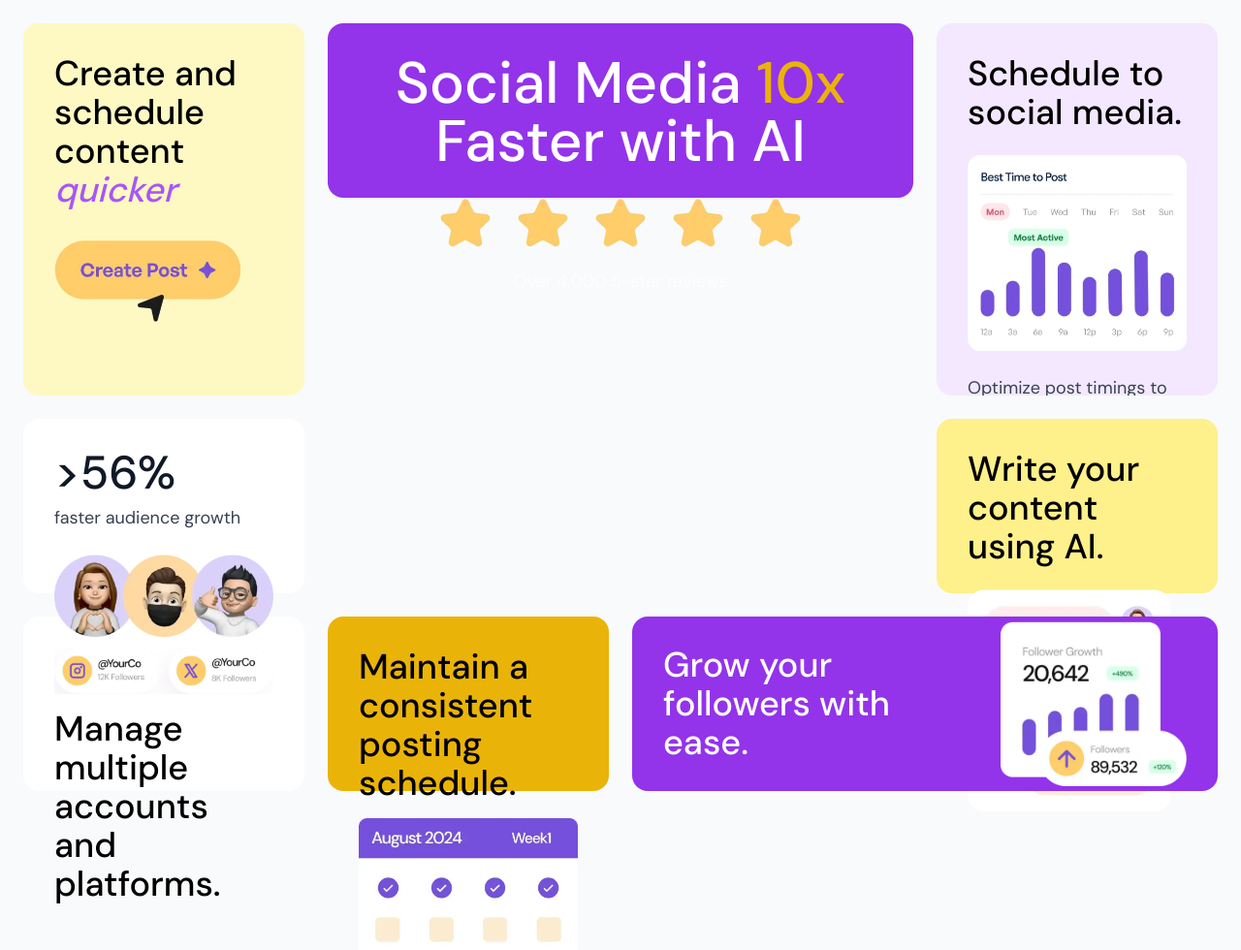
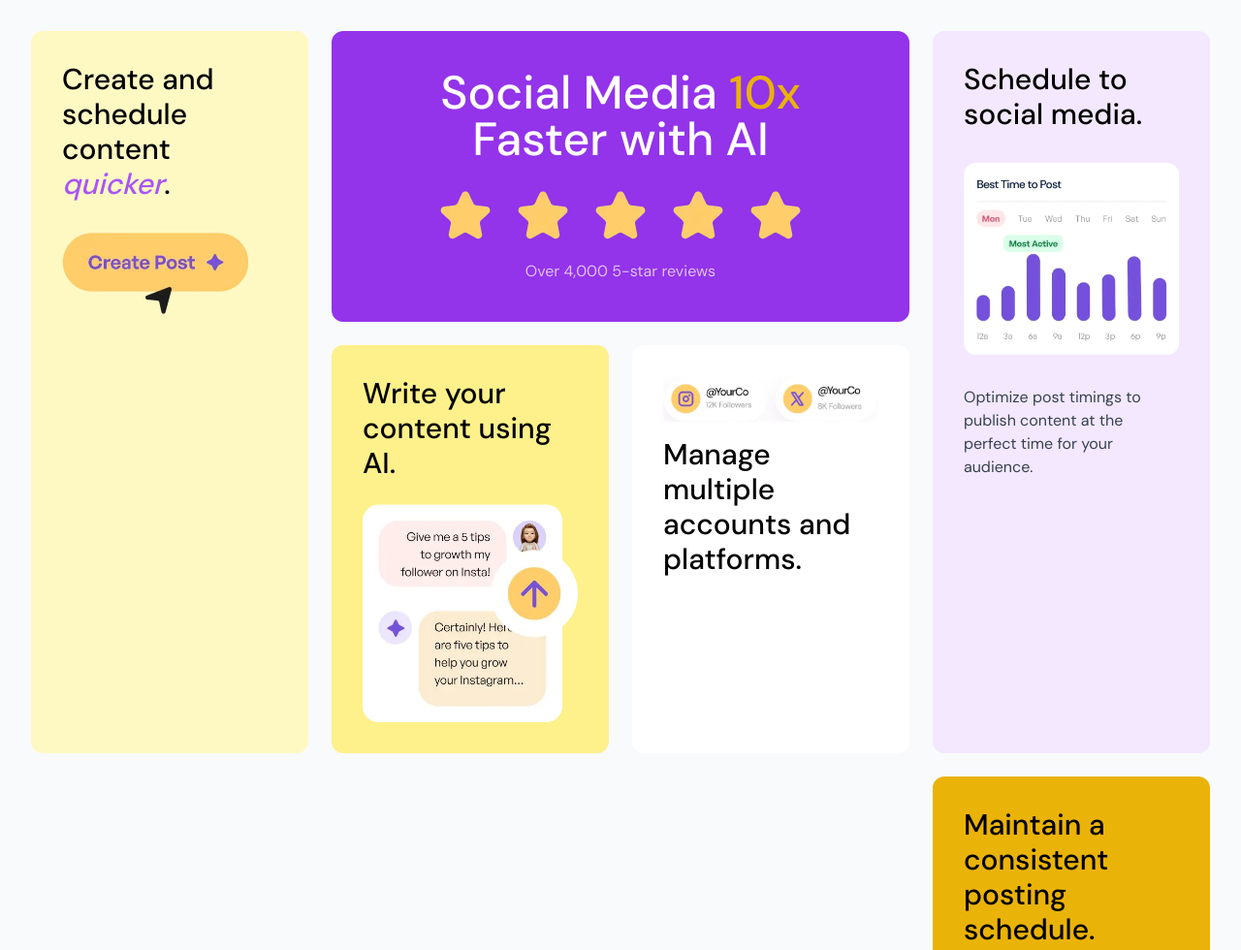
Before and after one commit to Randyblazedev/bento-grid, a plain HTML site: page index.html in a window 1280 px wide. Shown: the top 980 px of the page at 97% size. Drawn offline with nearby package versions, Linux system fonts and the light colour scheme.

Commit message:
fix: rebuilt bento grid with exact grid positions matching design reference

```diff
--- a/index.html
+++ b/index.html
@@ -3,86 +3,76 @@
 <head>
   <meta charset="UTF-8">
   <meta name="viewport" content="width=device-width, initial-scale=1.0">
-  <link rel="icon" type="image/png" sizes="32x32" href="./assets/images/favicon-32x32.png">
   <script src="https://cdn.tailwindcss.com"></script>
   <link rel="preconnect" href="https://fonts.googleapis.com">
   <link rel="preconnect" href="https://fonts.gstatic.com" crossorigin>
   <link href="https://fonts.googleapis.com/css2?family=DM+Sans:wght@400;500&display=swap" rel="stylesheet">
   <title>Bento Grid</title>
   <style>
-    * { box-sizing: border-box; }
     body { font-family: 'DM Sans', sans-serif; }
-    .grid-box { box-sizing: border-box; }
+    .bento { display: grid; grid-template-columns: 1fr; gap: 1.5rem; }
     @media (min-width: 1024px) {
       .bento {
-        display: grid;
         grid-template-columns: repeat(4, 1fr);
-        grid-auto-rows: 180px;
-        gap: 1.5rem;
+        grid-template-rows: auto auto auto;
       }
-      .bento > :nth-child(1) { grid-row: span 2; }
-      .bento > :nth-child(2) { grid-column: span 2; }
-      .bento > :nth-child(3) { grid-row: span 2; }
-      .bento > :nth-child(4) { grid-column: 4; }
-      .bento > :nth-child(7) { grid-column: span 2; display: flex; align-items: center; gap: 1.5rem; }
-      .bento > :nth-child(8) { grid-row: 3; }
+      .bento > :nth-child(1) { grid-column: 1; grid-row: 1 / 3; }
+      .bento > :nth-child(2) { grid-column: 2 / 4; }
+      .bento > :nth-child(3) { grid-column: 4; grid-row: 1 / 3; }
+      .bento > :nth-child(4) { grid-column: 2; }
+      .bento > :nth-child(5) { grid-column: 3; }
+      .bento > :nth-child(6) { grid-column: 4; }
+      .bento > :nth-child(7) { grid-column: 1 / 3; }
+      .bento > :nth-child(8) { grid-column: 3 / 5; }
     }
   </style>
 </head>
-<body class="bg-gray-50 min-h-screen flex items-center justify-center p-6">
-  <div class="max-w-7xl mx-auto">
-    <div class="bento space-y-4 lg:space-y-0">
-      <!-- 1. Create with AI -->
-      <div class="p-6 lg:p-8 rounded-2xl bg-yellow-100 text-left">
-        <h2 class="text-3xl lg:text-4xl font-medium leading-tight">Create and schedule content <span class="text-purple-500 italic font-medium">quicker</span></h2>
-        <img src="./assets/images/illustration-create-post.webp" class="w-48 mt-8" alt="create post">
+<body class="bg-gray-50 min-h-screen flex items-center justify-center p-4 lg:p-8">
+  <div class="max-w-7xl w-full">
+    <div class="bento">
+      <div class="p-6 lg:p-8 rounded-xl bg-yellow-100">
+        <h2 class="text-2xl lg:text-3xl font-medium leading-tight">Create and schedule content <span class="text-purple-500 italic font-medium">quicker</span>.</h2>
+        <img src="./assets/images/illustration-create-post.webp" class="w-36 lg:w-48 mt-8" alt="">
       </div>
 
-      <!-- 2. Social media 10x - PURPLE Large -->
-      <div class="p-6 lg:p-8 rounded-2xl bg-purple-600 text-center text-white">
-        <h2 class="text-5xl lg:text-6xl font-medium leading-tight">Social Media <span class="text-yellow-500">10x</span> Faster with AI</h2>
-        <img src="./assets/images/illustration-five-stars.webp" class="mx-auto mt-6" alt="5 stars">
-        <p class="text-white/80 mt-3 text-lg">Over 4,000 5-star reviews</p>
+      <div class="p-8 lg:p-10 rounded-xl bg-purple-600 text-center text-white">
+        <h2 class="text-4xl lg:text-5xl font-medium leading-tight">Social Media <span class="text-yellow-500">10x</span> <br>Faster with AI</h2>
+        <img src="./assets/images/illustration-five-stars.webp" class="mx-auto mt-6" alt="">
+        <p class="text-white/70 mt-3">Over 4,000 5-star reviews</p>
       </div>
 
-      <!-- 3. Schedule - PURPLE LIGHT -->
-      <div class="p-6 lg:p-8 rounded-2xl bg-purple-100 overflow-hidden">
-        <h2 class="text-3xl lg:text-4xl font-medium leading-tight">Schedule to social media.</h2>
-        <img src="./assets/images/illustration-schedule-posts.webp" class="w-full mt-6" alt="schedule">
-        <p class="text-gray-700 mt-6 text-lg">Optimize post timings to publish content at the perfect time for your audience.</p>
+      <div class="p-6 lg:p-8 rounded-xl bg-purple-100 overflow-hidden">
+        <h2 class="text-2xl lg:text-3xl font-medium leading-tight">Schedule to social media.</h2>
+        <img src="./assets/images/illustration-schedule-posts.webp" class="mt-8 w-full" alt="">
+        <p class="text-gray-700 mt-8">Optimize post timings to publish content at the perfect time for your audience.</p>
       </div>
 
-      <!-- 4. Write content - YELLOW -->
-      <div class="p-6 lg:p-8 rounded-2xl bg-yellow-200">
-        <h2 class="text-3xl lg:text-4xl font-medium leading-tight">Write your content using AI.</h2>
-        <img src="./assets/images/illustration-ai-content.webp" class="w-full mt-6" alt="AI content">
+      <div class="p-6 lg:p-8 rounded-xl bg-yellow-200">
+        <h2 class="text-2xl lg:text-3xl font-medium leading-tight">Write your content using AI.</h2>
+        <img src="./assets/images/illustration-ai-content.webp" class="w-full mt-6" alt="">
       </div>
 
-      <!-- 5. Multiple platforms -->
-      <div class="p-6 lg:p-8 rounded-2xl bg-white">
-        <img src="./assets/images/illustration-multiple-platforms.webp" class="w-full mb-4" alt="platforms">
-        <h2 class="text-3xl lg:text-4xl font-medium leading-tight">Manage multiple accounts and platforms.</h2>
+      <div class="p-6 lg:p-8 rounded-xl bg-white">
+        <img src="./assets/images/illustration-multiple-platforms.webp" class="w-full" alt="">
+        <h2 class="text-2xl lg:text-3xl font-medium leading-tight mt-4">Manage multiple accounts and platforms.</h2>
       </div>
 
-      <!-- 6. Consistent schedule -->
-      <div class="p-6 lg:p-8 rounded-2xl bg-yellow-500">
-        <h2 class="text-3xl lg:text-4xl font-medium leading-tight">Maintain a consistent posting schedule.</h2>
-        <img src="./assets/images/illustration-consistent-schedule.webp" class="w-full mt-4" alt="schedule">
+      <div class="p-6 lg:p-8 rounded-xl bg-yellow-500">
+        <h2 class="text-2xl lg:text-3xl font-medium leading-tight">Maintain a consistent posting schedule.</h2>
+        <img src="./assets/images/illustration-consistent-schedule.webp" class="w-full mt-4" alt="">
       </div>
 
-      <!-- 7. Grow followers - PURPLE Wide -->
-      <div class="p-6 lg:p-8 rounded-2xl bg-purple-600 text-white">
-        <div class="lg:flex lg:items-center lg:gap-8">
-          <h2 class="text-3xl lg:text-4xl font-medium leading-tight lg:max-w-xs">Grow your followers with ease.</h2>
-          <img src="./assets/images/illustration-grow-followers.webp" class="w-48 mx-auto lg:mx-0 mt-4 lg:mt-0" alt="grow">
-        </div>
+      <div class="p-6 lg:p-8 rounded-xl bg-purple-600 text-white lg:flex lg:items-center lg:gap-8">
+        <h2 class="text-2xl lg:text-3xl font-medium leading-tight">Grow your followers <br>with ease.</h2>
+        <img src="./assets/images/illustration-grow-followers.webp" class="w-36 lg:w-44 mt-4 lg:mt-0" alt="">
       </div>
 
-      <!-- 8. Grow faster -->
-      <div class="p-6 lg:p-8 rounded-2xl bg-white">
-        <h2 class="text-4xl lg:text-5xl font-medium text-gray-900">&gt;56%</h2>
-        <p class="text-gray-700 text-lg mt-2">faster audience growth</p>
-        <img src="./assets/images/illustration-audience-growth.webp" class="w-full mt-6" alt="audience growth">
+      <div class="p-6 lg:p-8 rounded-xl bg-white lg:flex lg:flex-col lg:justify-between">
+        <div>
+          <p class="text-4xl lg:text-5xl font-medium">&gt;56%</p>
+          <p class="text-gray-700 mt-1">faster audience growth</p>
+        </div>
+        <img src="./assets/images/illustration-audience-growth.webp" class="w-full mt-6" alt="">
       </div>
     </div>
   </div>
```
